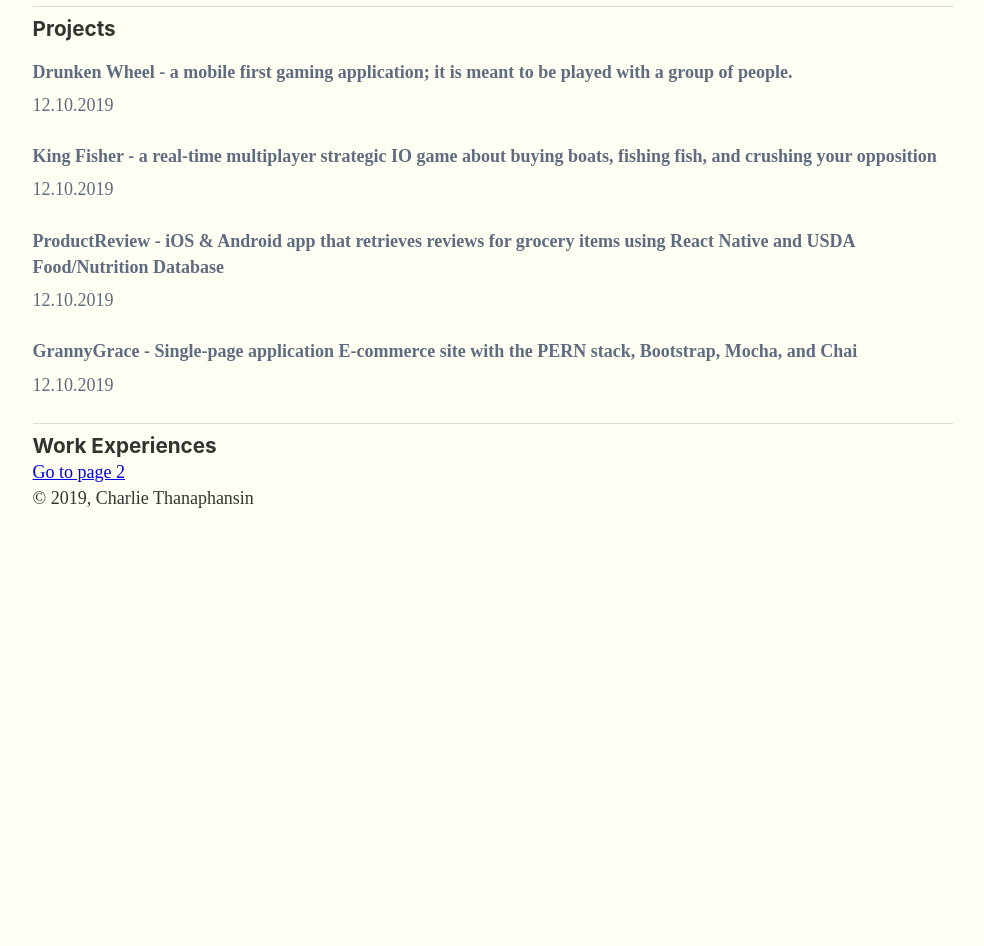
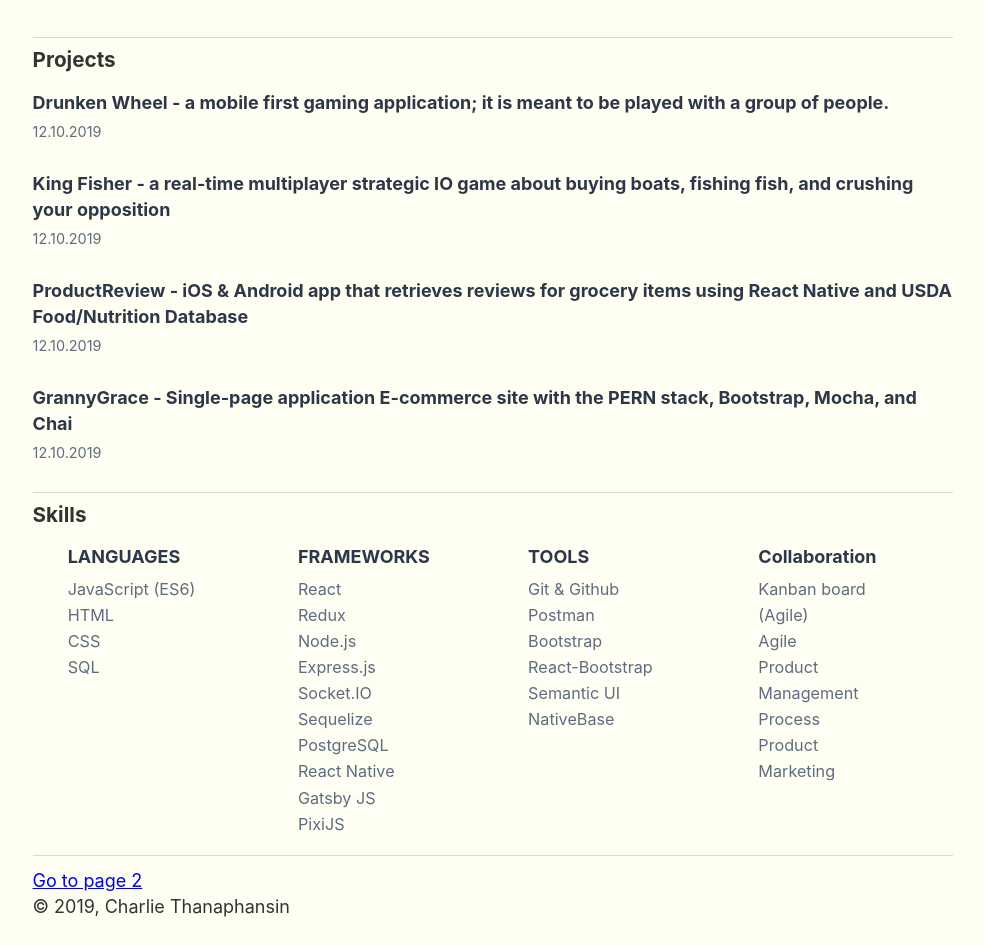
Before and after one commit to charlie-ttt/charlieWebsite, a Gatsby site: page / in a window 1280 px wide. Shown: the part 467-1413 px from the top of the page, without its empty margins (147-1131 px from the left). Before the commit the page ends 1004 px from the top, so only its background shows below. Built offline with nearby package versions, Linux system fonts and the light colour scheme; Gatsby itself is replaced by a stand-in of ours.

```diff
--- a/package.json
+++ b/package.json
@@ -16,7 +16,8 @@
     "prop-types": "^15.7.2",
     "react": "^16.12.0",
     "react-dom": "^16.12.0",
-    "react-helmet": "^5.2.1"
+    "react-helmet": "^5.2.1",
+    "react-responsive": "^8.0.1"
   },
   "devDependencies": {
     "prettier": "^1.19.1"
--- a/src/components/layout.css
+++ b/src/components/layout.css
@@ -41,7 +41,9 @@
   display: none;
 }
 a {
-  font-family: IBM Plex Sans;
+  font-family: "IBM Plex Sans", -apple-system, BlinkMacSystemFont, "Segoe UI",
+    Roboto, "Helvetica Neue", Arial, "Noto Sans", sans-serif,
+    "Apple Color Emoji", "Segoe UI Emoji", "Segoe UI Symbol", "Noto Color Emoji";
   background-color: transparent;
   -webkit-text-decoration-skip: objects;
 }
@@ -385,7 +387,9 @@
   margin-bottom: 1.45rem;
 }
 p {
-  font-family: IBM Plex Sans;
+  font-family: "IBM Plex Sans", -apple-system, BlinkMacSystemFont, "Segoe UI",
+    Roboto, "Helvetica Neue", Arial, "Noto Sans", sans-serif,
+    "Apple Color Emoji", "Segoe UI Emoji", "Segoe UI Symbol", "Noto Color Emoji";
   margin-left: 0;
   margin-right: 0;
   margin-top: 0;
--- a/src/components/projects.js
+++ b/src/components/projects.js
@@ -6,7 +6,7 @@
       <h3>Projects</h3>
       <div style={styles.eachProject}>
         <p>
-          <span style={{ fontWeight: "bold", color: "#5F6C80" }}>
+          <span style={styles.projectTitle}>
             Drunken Wheel - a mobile first gaming application; it is meant to be
             played with a group of people.
           </span>
@@ -16,7 +16,7 @@
 
       <div style={styles.eachProject}>
         <p>
-          <span style={{ fontWeight: "bold", color: "#5F6C80" }}>
+          <span style={styles.projectTitle}>
             King Fisher - a real-time multiplayer strategic IO game about buying
             boats, fishing fish, and crushing your opposition
           </span>
@@ -26,7 +26,7 @@
 
       <div style={styles.eachProject}>
         <p>
-          <span style={{ fontWeight: "bold", color: "#5F6C80" }}>
+          <span style={styles.projectTitle}>
             ProductReview - iOS & Android app that retrieves reviews for grocery
             items using React Native and USDA Food/Nutrition Database
           </span>
@@ -36,7 +36,7 @@
 
       <div style={styles.eachProject}>
         <p>
-          <span style={{ fontWeight: "bold", color: "#5F6C80" }}>
+          <span style={styles.projectTitle}>
             GrannyGrace - Single-page application E-commerce site with the PERN
             stack, Bootstrap, Mocha, and Chai
           </span>
@@ -53,9 +53,13 @@
     marginTop: `1rem`,
     marginBottom: `1rem`,
   },
+  projectTitle: {
+    fontWeight: "bold",
+  },
   dateStamp: {
     color: `#5F6C80`,
-    paddingTop: `0.4rem`,
+    fontSize: "0.8em",
+    paddingTop: `0.2rem`,
     paddingBottom: `0.4rem`,
   },
 }
--- /dev/null
+++ b/src/components/skills.js
@@ -0,0 +1,100 @@
+import React from "react"
+import { useMediaQuery } from "react-responsive"
+
+const Desktop = ({ children }) => {
+  const isDesktop = useMediaQuery({ minWidth: 701 })
+  return isDesktop ? children : null
+}
+const Mobile = ({ children }) => {
+  const isMobile = useMediaQuery({ minWidth: 0, maxWidth: 700 })
+  return isMobile ? children : null
+}
+
+const Skills = () => {
+  return (
+    <>
+      <h3>Skills</h3>
+      <div style={styles.container}>
+        <div style={styles.eachColumn}>
+          <p style={styles.columnTextContainer}>
+            <span style={styles.columnText}>LANGUAGES</span>
+          </p>
+          <p style={styles.oneSkill}>JavaScript (ES6)</p>
+          <p style={styles.oneSkill}>HTML</p>
+          <p style={styles.oneSkill}>CSS</p>
+          <p style={styles.oneSkill}>SQL</p>
+        </div>
+        <div style={styles.eachColumn}>
+          <p style={styles.columnTextContainer}>
+            <span style={styles.columnText}>FRAMEWORKS</span>
+          </p>
+          <p style={styles.oneSkill}>React</p>
+          <p style={styles.oneSkill}>Redux</p>
+          <p style={styles.oneSkill}>Node.js</p>
+          <p style={styles.oneSkill}>Express.js</p>
+          <p style={styles.oneSkill}>Socket.IO</p>
+          <p style={styles.oneSkill}>Sequelize</p>
+          <p style={styles.oneSkill}>PostgreSQL</p>
+          <p style={styles.oneSkill}>React Native</p>
+          <p style={styles.oneSkill}>Gatsby JS</p>
+          <p style={styles.oneSkill}>PixiJS</p>
+        </div>
+        <div style={styles.eachColumn}>
+          <p style={styles.columnTextContainer}>
+            <span style={styles.columnText}>TOOLS</span>
+          </p>
+          <p style={styles.oneSkill}>Git & Github</p>
+          <p style={styles.oneSkill}>Postman</p>
+          <p style={styles.oneSkill}>Bootstrap</p>
+          <p style={styles.oneSkill}>React-Bootstrap</p>
+          <p style={styles.oneSkill}>Semantic UI</p>
+          <p style={styles.oneSkill}>NativeBase</p>
+        </div>
+        <div style={styles.eachColumn}>
+          <p style={styles.columnTextContainer}>
+            <span style={styles.columnText}>Collaboration</span>
+          </p>
+          <p style={styles.oneSkill}>Kanban board (Agile)</p>
+          <p style={styles.oneSkill}>Agile</p>
+          <p style={styles.oneSkill}>Product Management Process</p>
+          <p style={styles.oneSkill}>Product Marketing</p>
+        </div>
+      </div>
+    </>
+  )
+}
+
+const styles = {
+  container: {
+    display: "flex",
+    flexWrap: "wrap",
+    flexDirection: "row",
+    justifyContent: "space-around",
+  },
+  eachColumn: {
+    color: `#2d3748`,
+    marginTop: `1rem`,
+    marginBottom: `1rem`,
+    width: "140px",
+    marginRight: "20px",
+  },
+  eachColumnPhone: {
+    color: `#2d3748`,
+    marginTop: `1rem`,
+    marginBottom: `1rem`,
+    width: "100%",
+    marginRight: "20px",
+  },
+  columnTextContainer: {
+    marginBottom: "0.3em",
+  },
+  columnText: {
+    fontWeight: "bold",
+  },
+  oneSkill: {
+    color: `#5F6C80`,
+    fontSize: "0.9em",
+  },
+}
+
+export default Skills
--- a/src/pages/index.js
+++ b/src/pages/index.js
@@ -6,20 +6,16 @@
 import Layout from "../components/layout"
 import SEO from "../components/seo"
 import Projects from "../components/projects"
+import Skills from "../components/skills"
 
 const IndexPage = props => (
   <Layout>
     {console.log("props.data", props.data)}
     <SEO title="Charlie Thanaphansin" />
+
+    {/* ----------------- Starting Main Area Section ---------------------- */}
     <div style={styles.mainArea}>
-      <div
-        style={{
-          width: `130px`,
-          height: `130px`,
-          marginBottom: `1.45rem`,
-          alignSelf: `center`,
-        }}
-      >
+      <div style={styles.profilePicContainer}>
         <div style={styles.circle}>
           <Img
             fluid={props.data.profilePic.childImageSharp.fluid}
@@ -33,21 +29,29 @@
       </div>
 
       <p>
-        I'm Lupin - currently teaching "Defense against the Dark Arts" at
-        Hogwarts, Great Britain. I recently published a book called Those nasty
-        Dementors. It teaches everything you need to know about defending
-        against Dementors.
+        I'm Charlie - a software engineer currently working on translating cool
+        new ideas into applications.
       </p>
+      <div style={styles.iconContainerStyle}>
+        <a href="https://github.com/charlie-ttt">
+          <img src={`../github.png`} style={styles.iconStyle} />
+        </a>
+        <a href="https://www.linkedin.com/in/cthanaphansin/">
+          <img src={`../linkedin.png`} style={styles.iconStyle} />
+        </a>
+      </div>
     </div>
+    {/* ----------------------- Ending Main Area Section ------------------ */}
 
-    {/* ------------------------- Project Section ------------------------ */}
     <div style={styles.sectionDivide}>
       <Projects />
     </div>
-    {/* ------------------------ Project Section ------------------------ */}
+    <div style={styles.sectionDivide}>
+      <Skills />
+    </div>
 
     <div style={styles.sectionDivide}>
-      <h3>Work Experiences</h3>
+      <h3></h3>
     </div>
 
     <Link to="/page-2/">Go to page 2</Link>
@@ -79,6 +83,22 @@
     justifyContent: `center`,
     alignItems: `center`,
   },
+  profilePicContainer: {
+    width: `130px`,
+    height: `130px`,
+    marginBottom: `1.45rem`,
+    alignSelf: `center`,
+  },
+  iconContainerStyle: {
+    display: "flex",
+    marginTop: "10px",
+    justifyContent: "center",
+  },
+  iconStyle: {
+    height: "20px",
+    width: "20px",
+    margin: "10px 10px 10px 10px",
+  },
 }
 
 export const query = graphql`
```
Also changed, not shown: static/github.png (added), static/linkedin.png (added), 1 other file.
